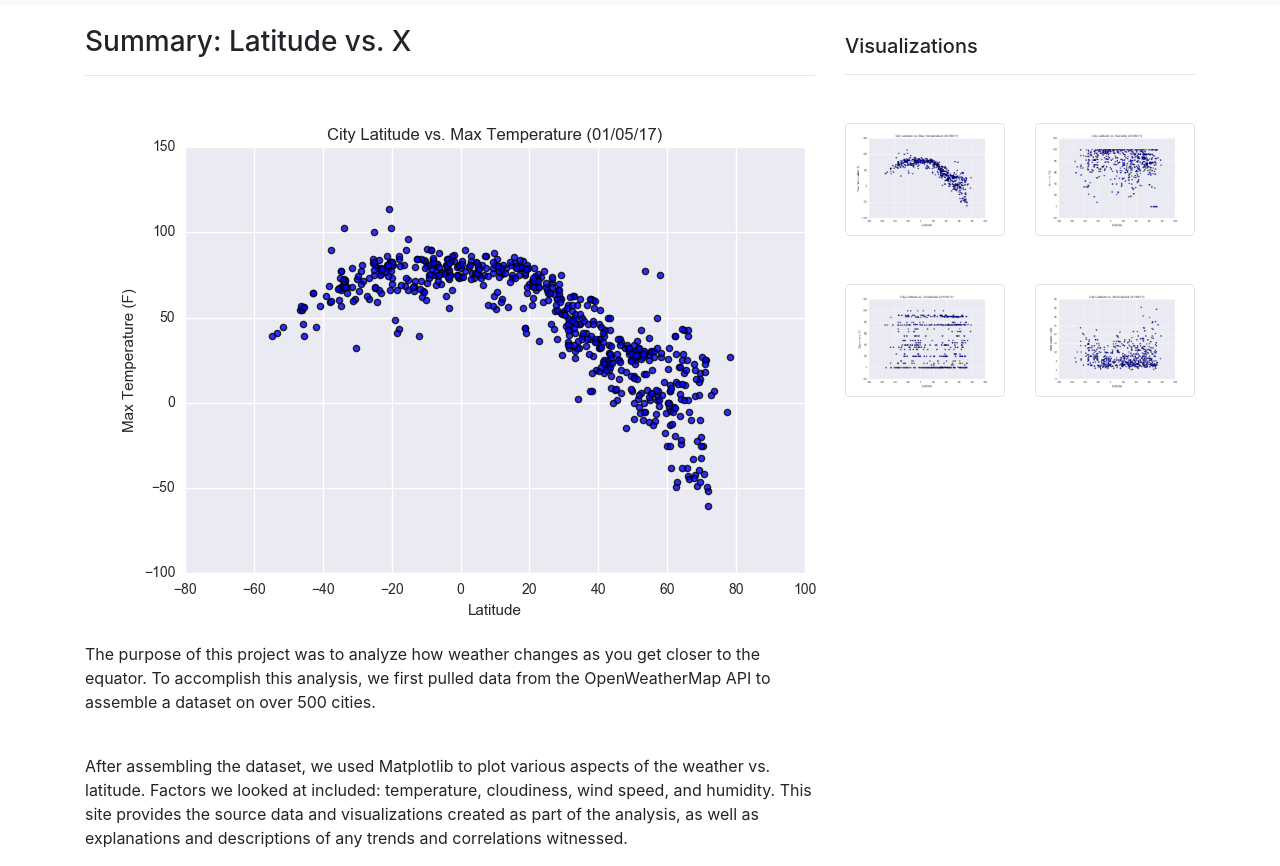
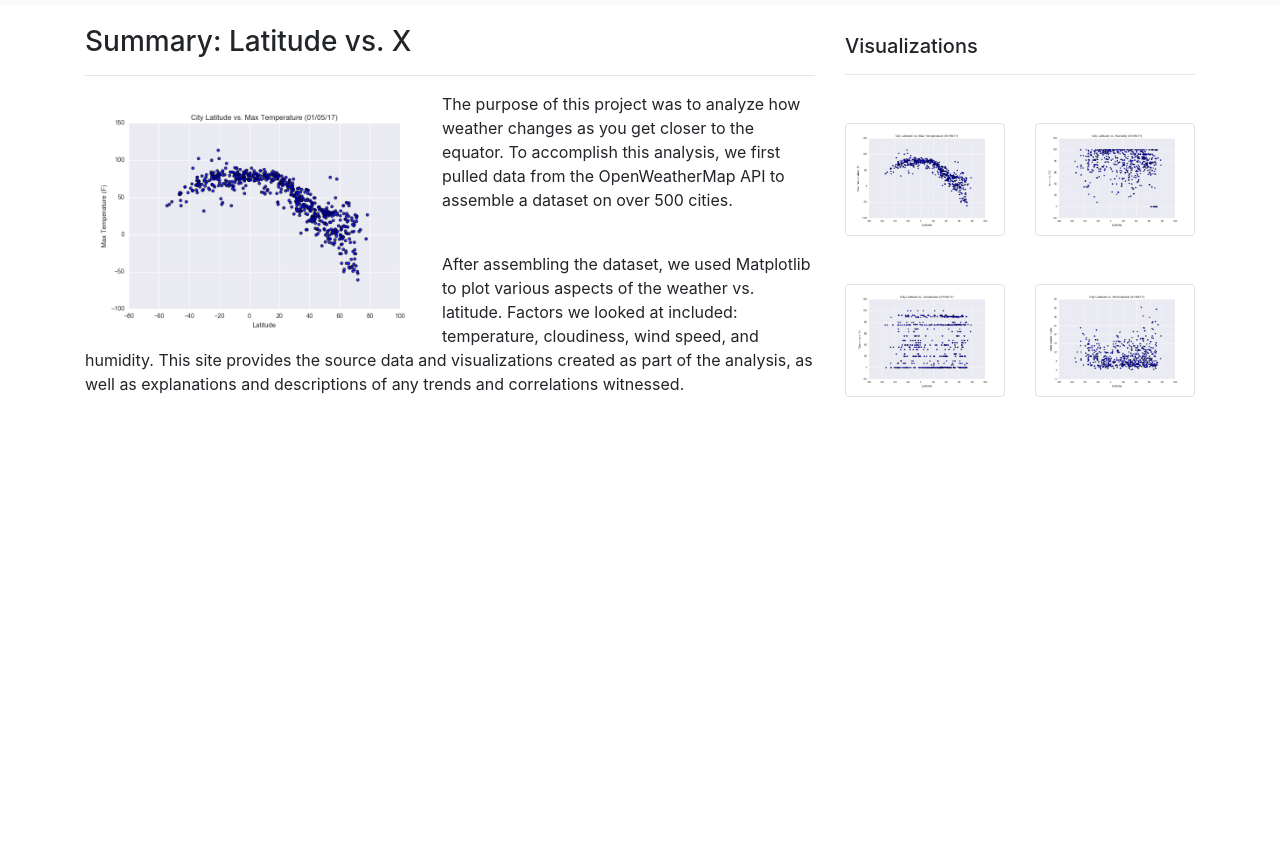
Before and after one commit to agkden/Web-Design-challenge, a plain HTML site: page index.html in a window 1280 px wide. Shown: the part 51-917 px from the top of the page. After the commit the page ends 800 px from the top, so only its background shows below. Drawn offline with nearby package versions, Linux system fonts and the light colour scheme.

Commit message:
update file

```diff
--- a/style.css
+++ b/style.css
@@ -1,5 +1,11 @@
 .navbar {
   margin-bottom: 20px;
+}
+
+.img-in-text {
+  float: left;
+  margin: 7px 7px 7px 0;
+  width: 350px;
 }
 
 .vis-sum {
```
